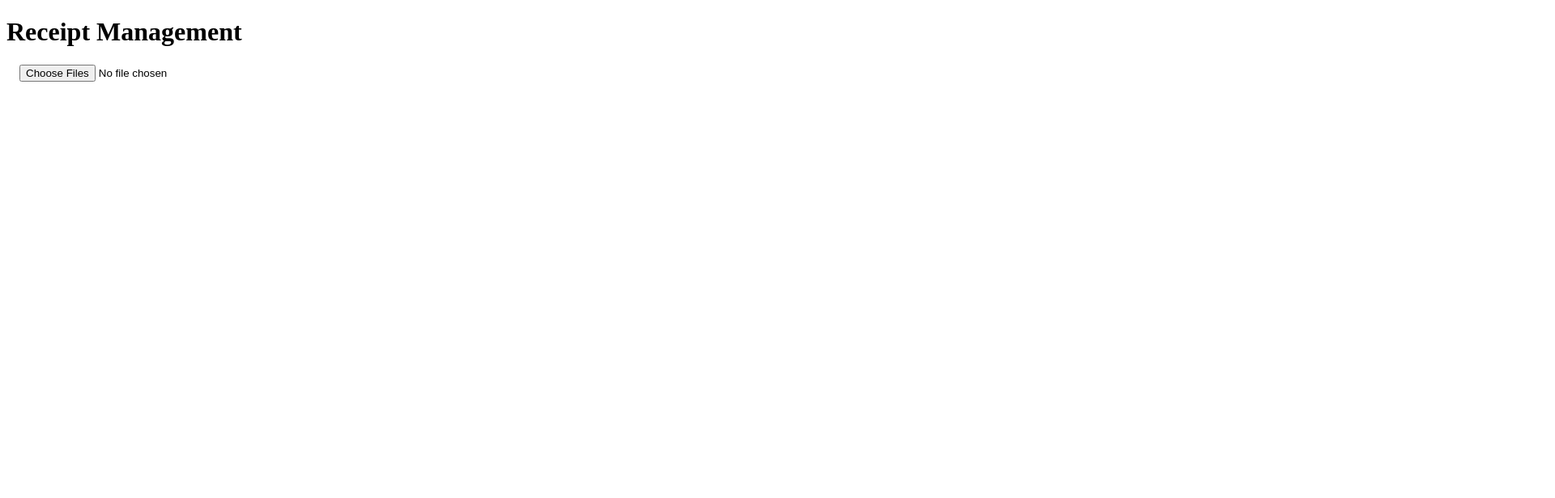
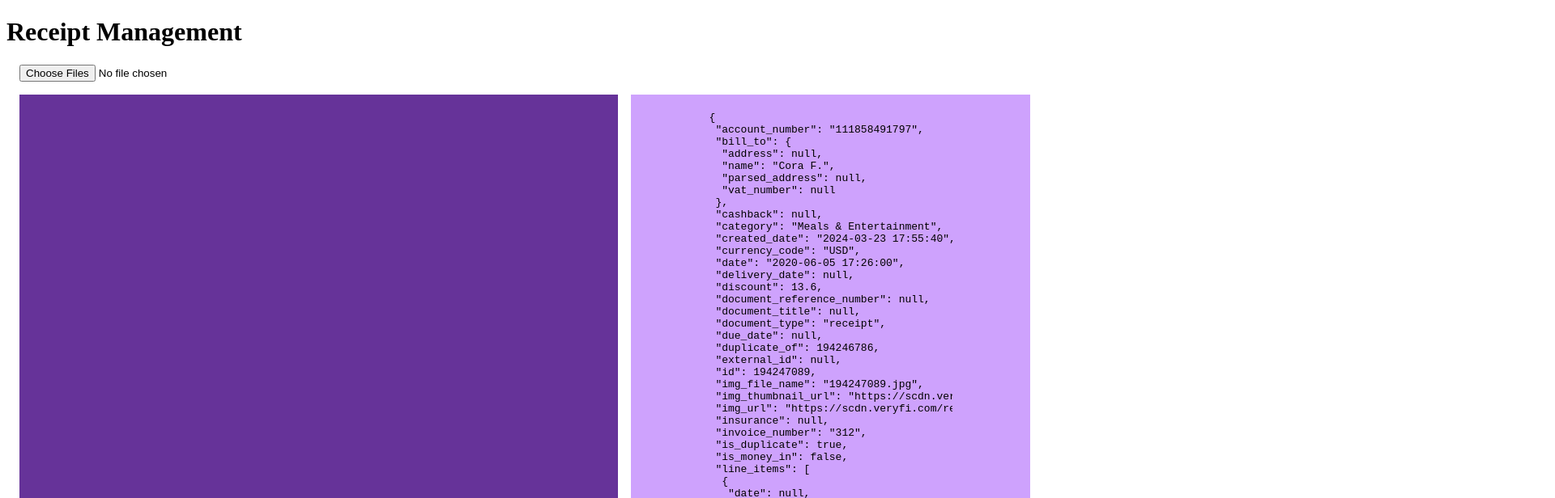
Before and after one commit to ChonthichaJessie/personalReceiptManagement, a React (Create React App) app: page / in a window 1280 px wide. Shown: the top 616 px of the page at 81% size, 1920 px wide, since content can reach past the window. Built offline with nearby package versions, Linux system fonts and the light colour scheme.

Commit message:
splitted userInputDisplay components

```diff
--- a/src/App.js
+++ b/src/App.js
@@ -12,11 +12,14 @@ import {
 } from "firebase/firestore";
 import receiptData from "./ReceiptData.json";
 import { algoliaConfig } from "./utils/algolia";
+import styled from "styled-components";
 
 //Algolia Key - - Need to rebuild search bar
 import algoliasearch from "algoliasearch/lite";
 import AlgoliaSearchLists from "./components/algoliaSearchLists";
 import UploadImage from "./components/uploadImages";
+import OcrDisplay from "./components/ocrDisplay";
+import ImagesDisplay from "./components/imagesDisplay";
 
 const { ALGOLIA_APP_ID, ALGOLIA_ADMIN_KEY, ALGOLIA_INDEX_NAME } = algoliaConfig;
 
@@ -38,9 +41,10 @@ const App = () => {
   const [receipt, setReceipt] = useState(receiptData);
   // Algolia
   const [searchClient, setSearchClient] = useState(null);
-  const [uploadedImages, setUploadedImages] = useState([]);
-  const handleImageUpload = (images) => {
-    setUploadedImages(images);
+  const [uploadedImageURLs, setUploadedImagesURLs] = useState([]);
+
+  const handleImageUpload = (imageURLs) => {
+    setUploadedImagesURLs(imageURLs);
   };
 
   const ocrFetching = async () => {
@@ -129,7 +133,11 @@ const App = () => {
     <div>
       <h1>Receipt Management</h1>
       <UploadImage onImageUpload={handleImageUpload} />
-      <pre>{JSON.stringify(receipt, null, 1)}</pre>
+      <Display>
+      <ImagesDisplay imageURLs={uploadedImageURLs} />
+      <OcrDisplay data={JSON.stringify(receipt, null, 1)} />
+      </Display>
+
       <button onClick={addItemToFirestore}>Upload receipt</button>
       {searchClient && (
         <AlgoliaSearchLists
@@ -149,3 +157,11 @@ const App = () => {
 };
 
 export default App;
+
+const Display = styled.div`
+  display: flex;
+  flex-direction: row;
+  justify-content: space-around;
+  align-items: center;
+  margin-bottom: 16px;
+`;
--- a/src/components/imagesDisplay.js
+++ b/src/components/imagesDisplay.js
@@ -1,38 +1,10 @@
-import React, { useState, useEffect } from "react";
-import { List } from "react-virtualized";
+import React from "react";
 import styled from "styled-components";
 
-const UploadImage = ({ onImageUpload }) => {
-  const [images, setImages] = useState([]);
-  const [imageURLs, setImageURLs] = useState([]);
-
-  useEffect(() => {
-    if (images.length < 1) return;
-    const newImageURLs = images.map((image, index) => ({
-      url: URL.createObjectURL(image),
-      date: new Date().toISOString(),
-      number: index + 1,
-    }));
-    setImageURLs(newImageURLs);
-    onImageUpload(images);
-  }, [images, onImageUpload]);
-
-  onImageUpload(images);
-
-  const onImageChange = (e) => {
-    setImages([...e.target.files]);
-  };
-
+const ImagesDisplay = ({imageURLs}) => {
   return (
-    <div>
-      <FilesInput
-        type="file"
-        onChange={onImageChange}
-        multiple
-        accept="image/*"
-      />
-      <ImageWrapper>
-        {imageURLs.length > 0 && (
+    <Wrapper>
+      {imageURLs.length > 0 && (
           <div
             style={{ height: 500 , width: 300, overflowY: "auto" }}
           >
@@ -46,20 +18,17 @@ const UploadImage = ({ onImageUpload }) => {
             />
           </div>
         )}
-      </ImageWrapper>
-    </div>
+    </Wrapper>
   );
 };
 
-export default UploadImage;
+export default ImagesDisplay;
 
-const FilesInput = styled.input`
-  margin-left: 16px;
-  margin-bottom: 16px;
-  margin-right: 16px;
-`;
-
-const ImageWrapper = styled.div`
+const Wrapper = styled.div`
+  background-color: #663399;
+  padding-top: 8px;
+  padding-bottom: 8px;
+  width: 60%;
   margin-left: 16px;
   display: flex;
   flex-wrap: wrap;
--- a/src/components/ocrDisplay.js
+++ b/src/components/ocrDisplay.js
@@ -1,76 +1,27 @@
 import React, { useState, useEffect } from "react";
-import { List } from "react-virtualized";
 import styled from "styled-components";
 
-const OcrResult = ({onImageUpload}) => {
-  const [images, setImages] = useState([]);
-  const [imageURLs, setImageURLs] = useState([]);
-
-  useEffect(() => {
-    if (!images.length) return;
-    const newImageURLs = images.map((image, index) => ({
-      url: URL.createObjectURL(image),
-      date: new Date().toISOString(),
-      number: index + 1,
-    }));
-    setImageURLs(newImageURLs);
-    onImageUpload(images);
-  }, [images, onImageUpload]);
-
-  onImageUpload(images);
-
-  const onImageChange = (e) => {
-    setImages([...e.target.files]);
-  };
-
-  const rowRenderer = ({ index, key, style }) => {
-    const image = imageURLs[index];
-    return (
-      <div key={key} style={style}>
-        <img
-          src={image.url}
-          alt={`Receipt ${image.number}`}
-          style={{ cursor: "pointer", maxWidth: "100%", maxHeight: "100%", justifyContent: "center", alignItems: "center", display: "flex", margin: "auto"}}
-        />
-      </div>
-    );
-  };
-
+const OcrDisplay = ({ data }) => {
   return (
-    <div>
-      <FilesInput
-        type="file"
-        onChange={onImageChange}
-        multiple
-        accept="image/*"
-      />
-      <ImageWrapper>
-        {imageURLs.length > 0 && (
-          <List
-            width={500}
-            height={500}
-            rowCount={imageURLs.length}
-            rowHeight={1200}
-            rowRenderer={rowRenderer}
-          />
-        )}
-      </ImageWrapper>
-    </div>
+    <Wrapper>
+      {data.length > 0 && (
+        <pre style={{ height: 480, width: 300, overflowY: "auto" }}>{data}</pre>
+      )}
+    </Wrapper>
   );
 };
 
-export default OcrResult;
+export default OcrDisplay;
 
-const FilesInput = styled.input`
-  margin-left: 16px;
-  margin-bottom: 16px;
-  margin-right: 16px;
-`;
-
-const ImageWrapper = styled.div`
+const Wrapper = styled.div`
+padding-top: 8px;
+  padding-bottom: 8px;
+  width: 40%;
   margin-left: 16px;
   display: flex;
   flex-wrap: wrap;
   justify-content: center;
-  align-items: center;
+  height: 500px;
+  background-color: #CEA2FD;
+
 `;
--- a/src/components/uploadImages.js
+++ b/src/components/uploadImages.js
@@ -1,5 +1,4 @@
 import React, { useState, useEffect } from "react";
-import { List } from "react-virtualized";
 import styled from "styled-components";
 
 const UploadImage = ({ onImageUpload }) => {
@@ -14,10 +13,8 @@ const UploadImage = ({ onImageUpload }) => {
       number: index + 1,
     }));
     setImageURLs(newImageURLs);
-    onImageUpload(images);
+    onImageUpload(imageURLs);
   }, [images, onImageUpload]);
-
-  onImageUpload(images);
 
   const onImageChange = (e) => {
     setImages([...e.target.files]);
@@ -31,22 +28,6 @@ const UploadImage = ({ onImageUpload }) => {
         multiple
         accept="image/*"
       />
-      <ImageWrapper>
-        {imageURLs.length > 0 && (
-          <div
-            style={{ height: 500 , width: 300, overflowY: "auto" }}
-          >
-            <img
-              src={imageURLs[0].url}
-              alt={`Receipt ${imageURLs[0].number}`}
-              style={{
-                cursor: "pointer",
-                width: '100%',
-              }}
-            />
-          </div>
-        )}
-      </ImageWrapper>
     </div>
   );
 };
```
